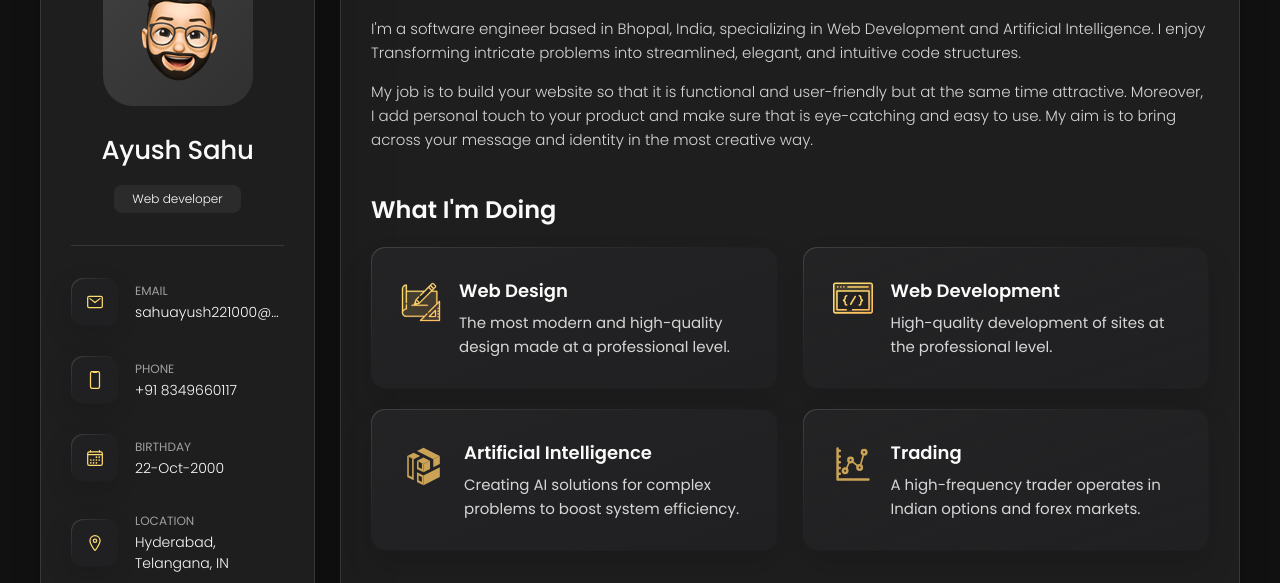
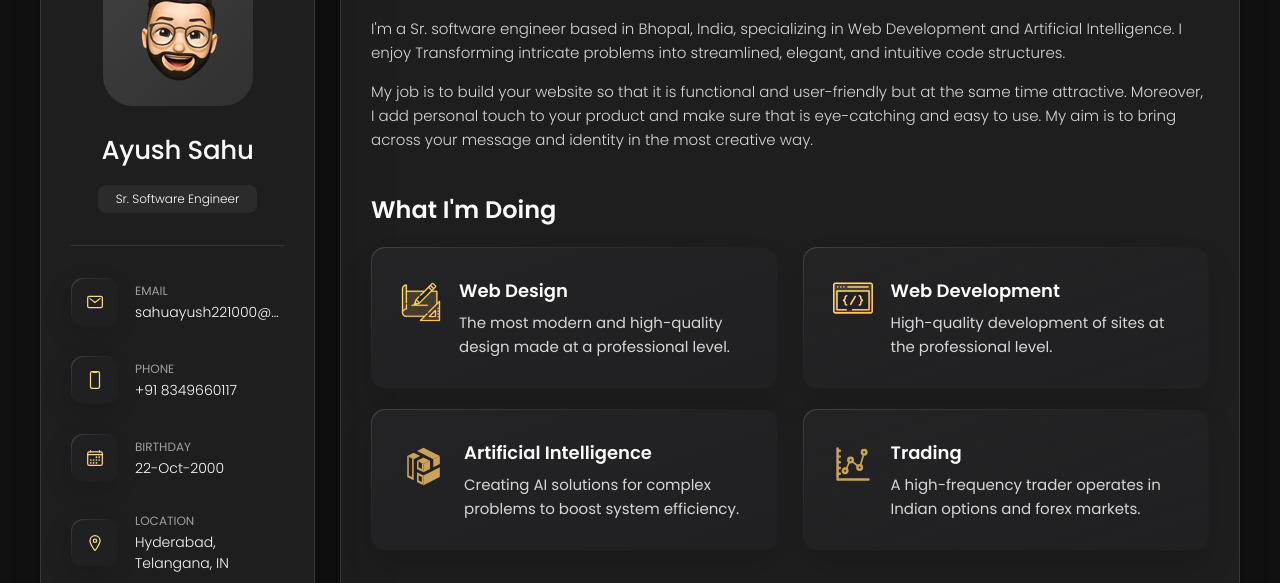
Before and after one commit to iayushsahu/portfolio, a plain HTML site: page index.html in a window 1280 px wide. Shown: the part 162-745 px from the top of the page. Drawn offline with nearby package versions, Linux system fonts and the light colour scheme.

Commit message:
Update index.html

```diff
--- a/index.html
+++ b/index.html
@@ -48,7 +48,7 @@
         <div class="info-content">
           <h1 class="name" title="Ayush Sahu">Ayush Sahu</h1>
 
-          <p class="title">Web developer</p>
+          <p class="title">Sr. Software Engineer</p>
         </div>
 
         <button class="info_more-btn" data-sidebar-btn>
@@ -209,7 +209,7 @@
 
         <section class="about-text">
           <p>
-            I'm a software engineer based in Bhopal, India, specializing in Web Development and Artificial Intelligence.
+            I'm a Sr. software engineer based in Bhopal, India, specializing in Web Development and Artificial Intelligence.
             I enjoy
             Transforming intricate problems into streamlined, elegant, and intuitive code structures.
           </p>
@@ -488,7 +488,7 @@
 
               <li class="timeline-item">
 
-                <h4 class="h4 timeline-item-title">Implementation Engineer</h4>
+                <h4 class="h4 timeline-item-title">Software Engineer</h4>
 
                 <span>Jun 2022 — Jun 2023</span>
 
```
